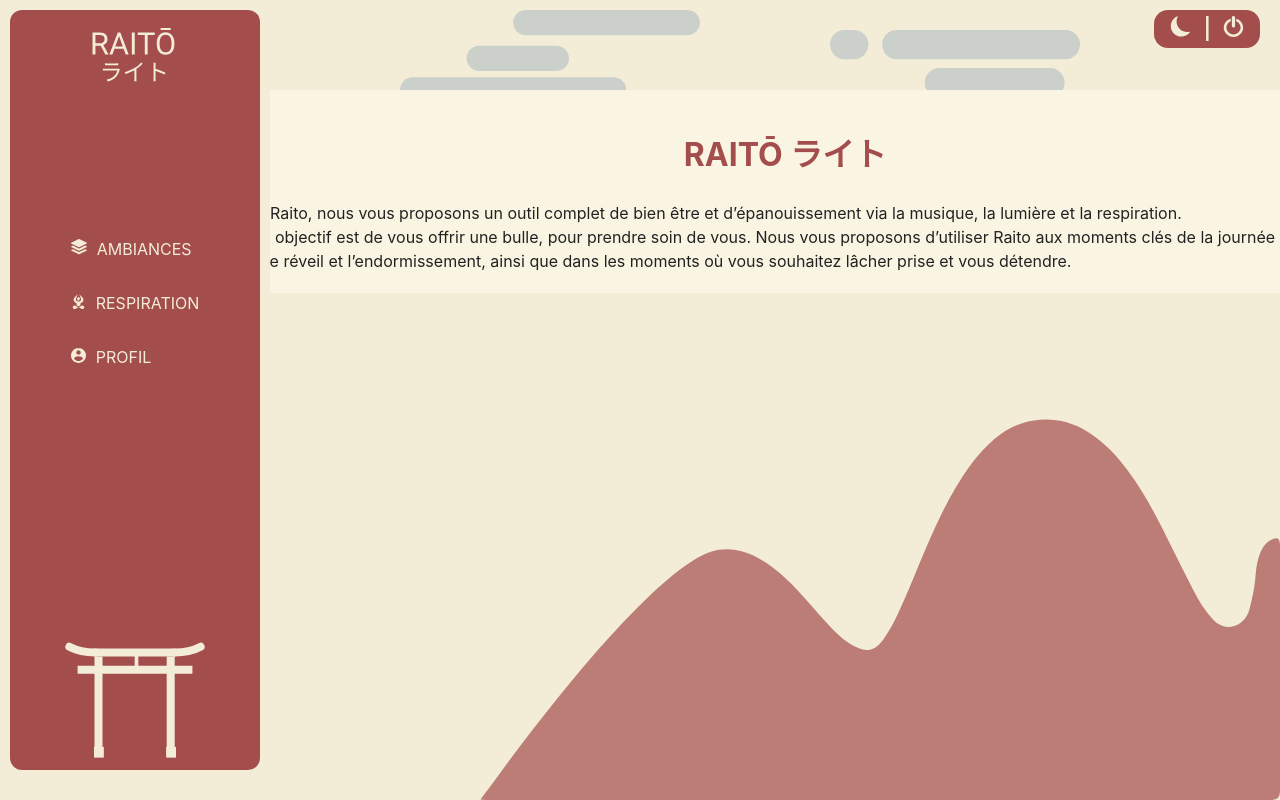
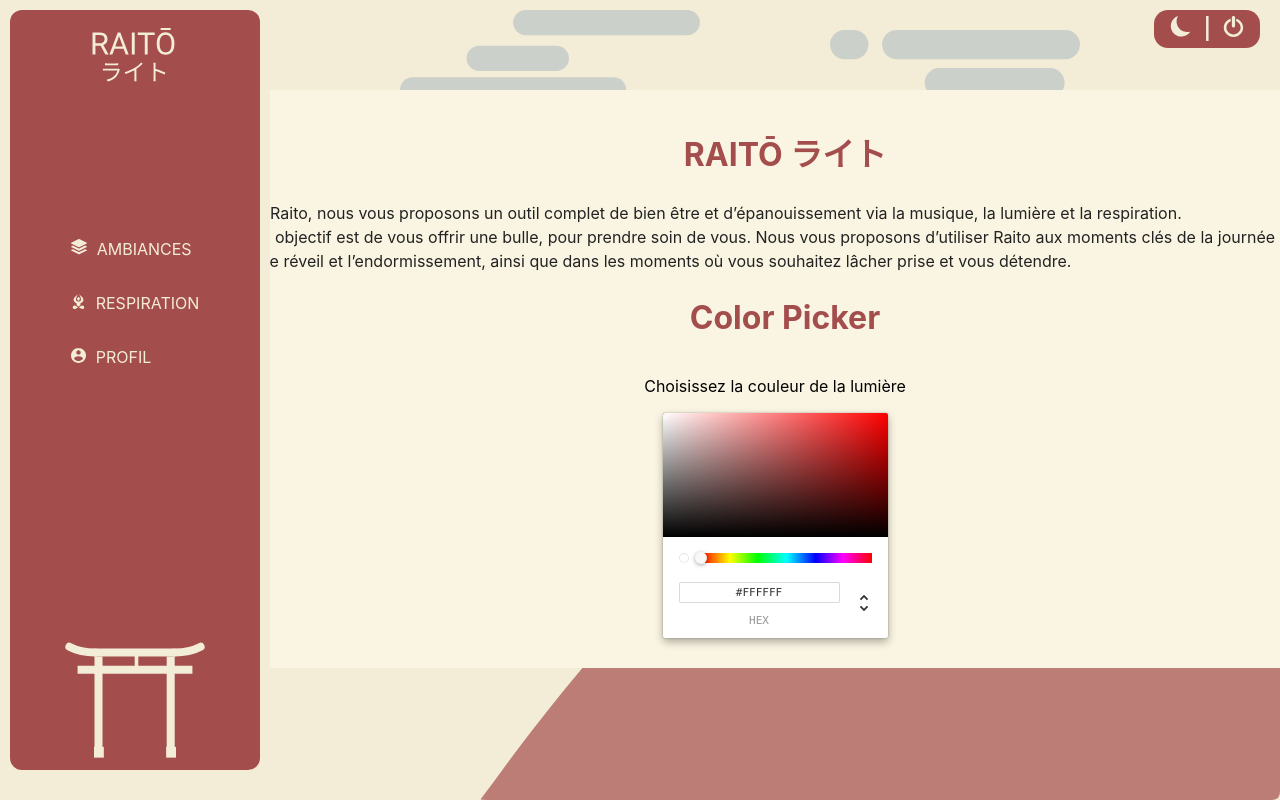
Before and after one commit to ValentinR01/raito-kubernetes-gke, a React (Create React App) app in the folder front/: page / in a window 1280 px wide. Built offline with nearby package versions, Linux system fonts and the light colour scheme.

Commit message:
(HomePage) - fix: reactivated color picker

```diff
--- a/front/src/components/pages/HomePage.jsx
+++ b/front/src/components/pages/HomePage.jsx
@@ -21,7 +21,7 @@ const HomePage = () => {
           journée que sont le réveil et l’endormissement, ainsi que dans les
           moments où vous souhaitez lâcher prise et vous détendre.
         </Text>
-        {/* <ColorPickerWidget /> */}
+        <ColorPickerWidget />
       </Card>
     </PageTemplate>
   );
```
